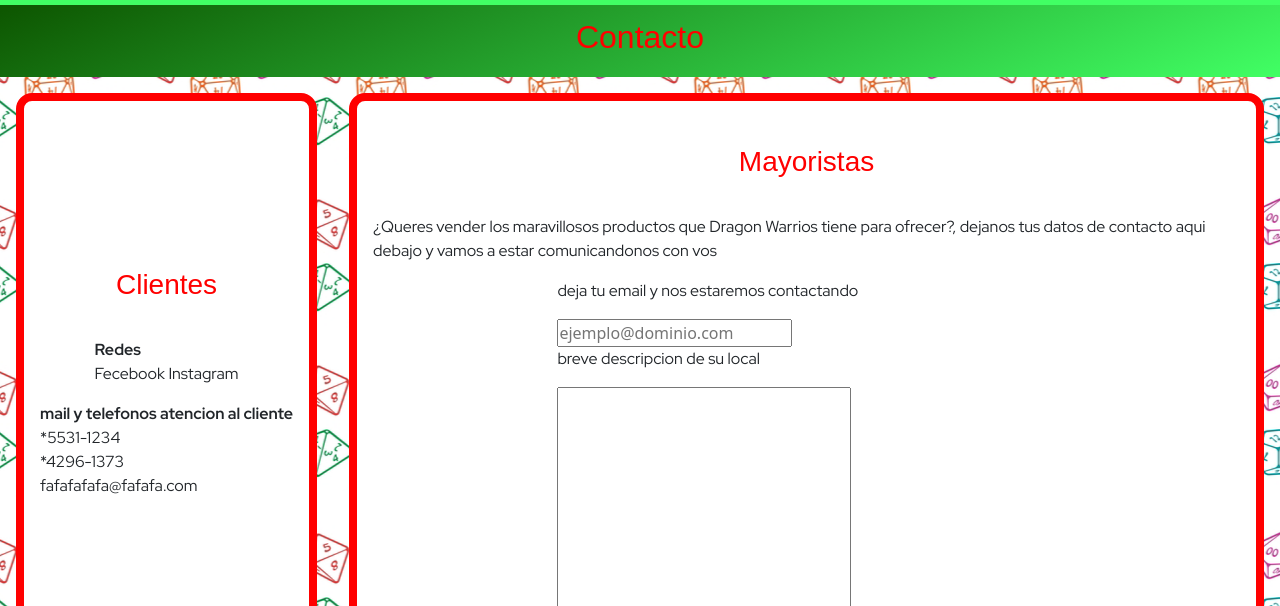
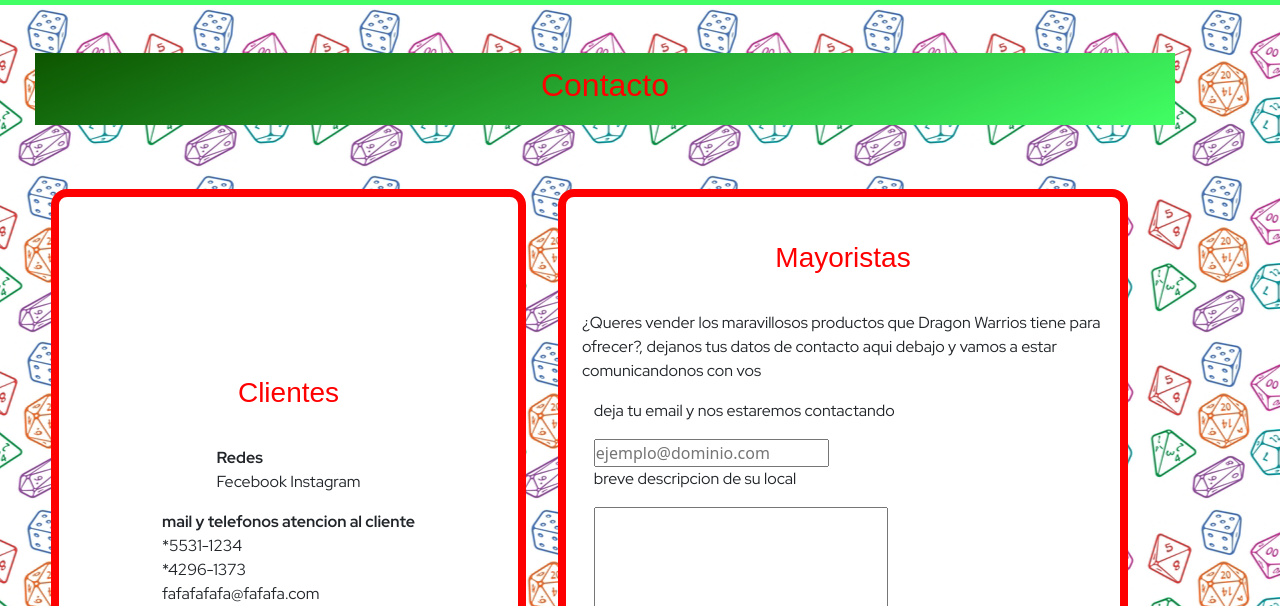
Before and after one commit to cuedefox/Dragon-Warriors, a plain HTML site: page pages/contacto.html in a window 1280 px wide. Shown: the part 73-679 px from the top of the page. Drawn offline with nearby package versions, Linux system fonts and the light colour scheme; a web font is replaced by a local one.

Commit message:
arreglo titulos html y muevo css a carpeta

```diff
--- a/main.css
+++ b/css/main.css
@@ -32,7 +32,7 @@ li a {
 
 main {
     grid-area: main;
-    background-image: url(img/fondo.png);
+    background-image: url(../img/fondo.png);
     background-position: 0px 0px;
 
 	animation: animatedBackground 240s linear infinite;
@@ -85,6 +85,7 @@ footer p {
     margin: 1em;
     width: 18em;
     height: 18em;
+    transition: all 0.5s ease-in-out;
 }
 
 .producto {
@@ -330,6 +331,10 @@ footer p {
     transform: rotate(360deg);
 }
 
+.categorias-productos img:hover {
+    filter: opacity(85%);
+}
+
 @keyframes animatedBackground {
 	0% { background-position: 0 0; }
 	100% { background-position: -1600px 0; }
--- a/pages/contacto.html
+++ b/pages/contacto.html
@@ -7,13 +7,13 @@
     <meta name="viewport" content="width=device-width, initial-scale=1.0">
     <link href="https://cdn.jsdelivr.net/npm/bootstrap@5.1.3/dist/css/bootstrap.min.css" rel="stylesheet"
         integrity="sha384-1BmE4kWBq78iYhFldvKuhfTAU6auU8tT94WrHftjDbrCEXSU1oBoqyl2QvZ6jIW3" crossorigin="anonymous">
-    <link rel="stylesheet" href="../main.css">
+    <link rel="stylesheet" href="../css/main.css">
     <link rel="icon" href="../img/favicon.ico">
     <link rel="preconnect" href="https://fonts.googleapis.com">
     <link rel="preconnect" href="https://fonts.gstatic.com" crossorigin>
     <link href="https://fonts.googleapis.com/css2?family=Aclonica&family=Red+Hat+Display:wght@400;700&display=swap"
         rel="stylesheet">
-    <title>Productos</title>
+    <title>Dragon Warriors</title>
 </head>
 
 <body>
@@ -75,28 +75,36 @@
             </nav>
         </header>
         <main>
-            <section class="titulo-secundario">
+            <div class="container">
+                <section class="row">
+                    <div class="titulo-secundario my-5 col-12">
                         <h2>Contacto</h2>
+                    </div>
                 </section>
-            <section class="contenedor-informacion clientes">
+                <div class="row">
+                    <section class="contenedor-informacion clientes col-12 col-lg-5">
                         <h3>Clientes</h3>
                         <p><span class="negrita">Redes</span><br>Fecebook Instagram</p>
                         <p><span class="negrita">mail y telefonos atencion al
                                 cliente</span><br>*5531-1234<br>*4296-1373<br>fafafafafa@fafafa.com</p>
                     </section>
-            <section class="contenedor-informacion mayoristas">
+                    <section class="contenedor-informacion mayoristas col-12 col-lg-6">
                         <h3>Mayoristas</h3>
-                <p>¿Queres vender los maravillosos productos que Dragon Warrios tiene para ofrecer?, dejanos tus datos
+                        <p>¿Queres vender los maravillosos productos que Dragon Warrios tiene para ofrecer?, dejanos tus
+                            datos
                             de contacto aqui debajo y vamos a estar comunicandonos con vos</p>
                         <form>
                             <p>deja tu email y nos estaremos contactando</p>
                             <input type="email" placeholder="ejemplo@dominio.com">
                             <p>breve descripcion de su local</p>
-                    <textarea name="descripcion-mayorista" id="descripcion-mayorista" cols="30" rows="10"></textarea>
+                            <textarea name="descripcion-mayorista" id="descripcion-mayorista" cols="30"
+                                rows="10"></textarea>
                             <input type="submit" value="Enviar formulario">
                             <input type="reset" value="Limpiar">
                         </form>
                     </section>
+                </div>
+            </div>
             <div class="whatsapp">
                 <a href="https://wa.me/message/NA6QMLWHQWMJM1" target="_blank">
                     <img src="../img/whatsapp-icon.png" alt="logo de whatsapp">
```
Also changed, not shown: index.html (+1 -1 lines), pages/encontranos.html (+2 -2 lines), pages/preguntas-frecuentes.html (+2 -2 lines), pages/productos.html (+2 -2 lines), pages/sobre-nosotros.html (+19 -11 lines). Lines whose indentation alone changed are shown as unchanged.
